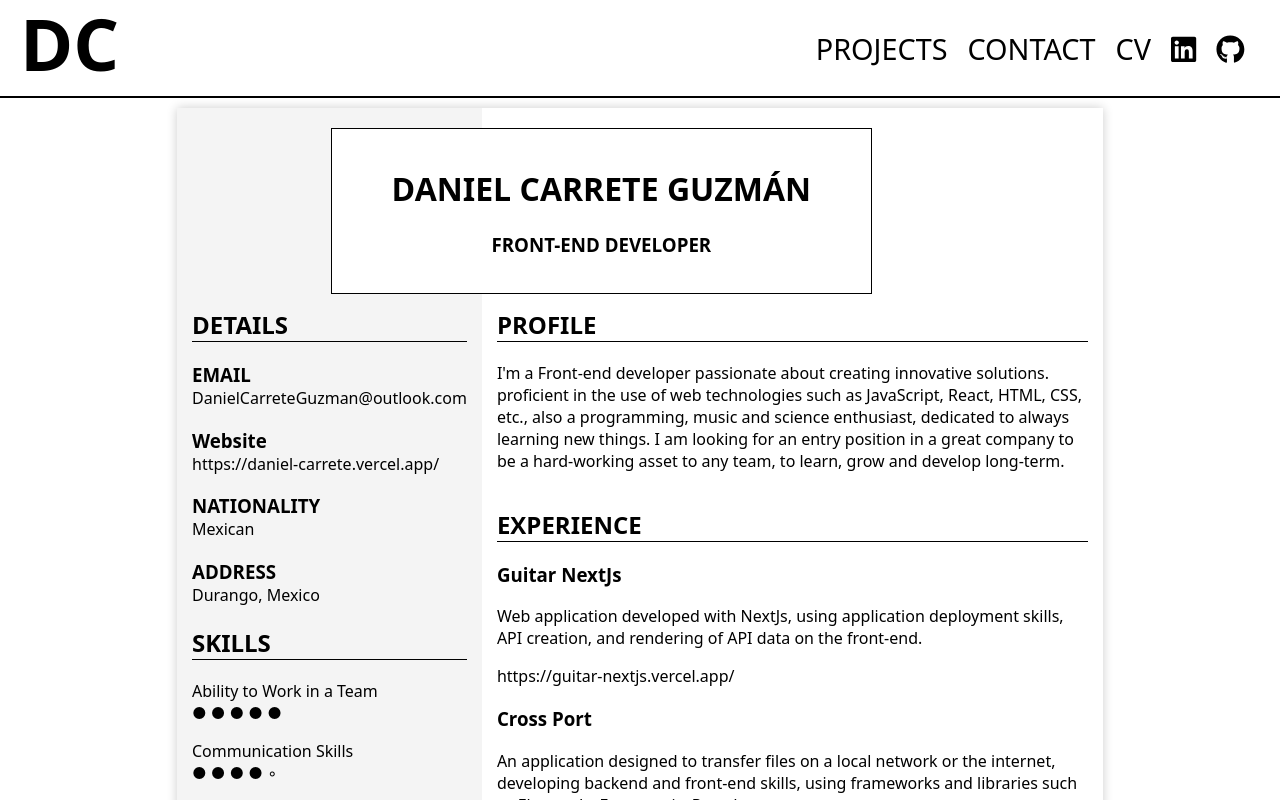
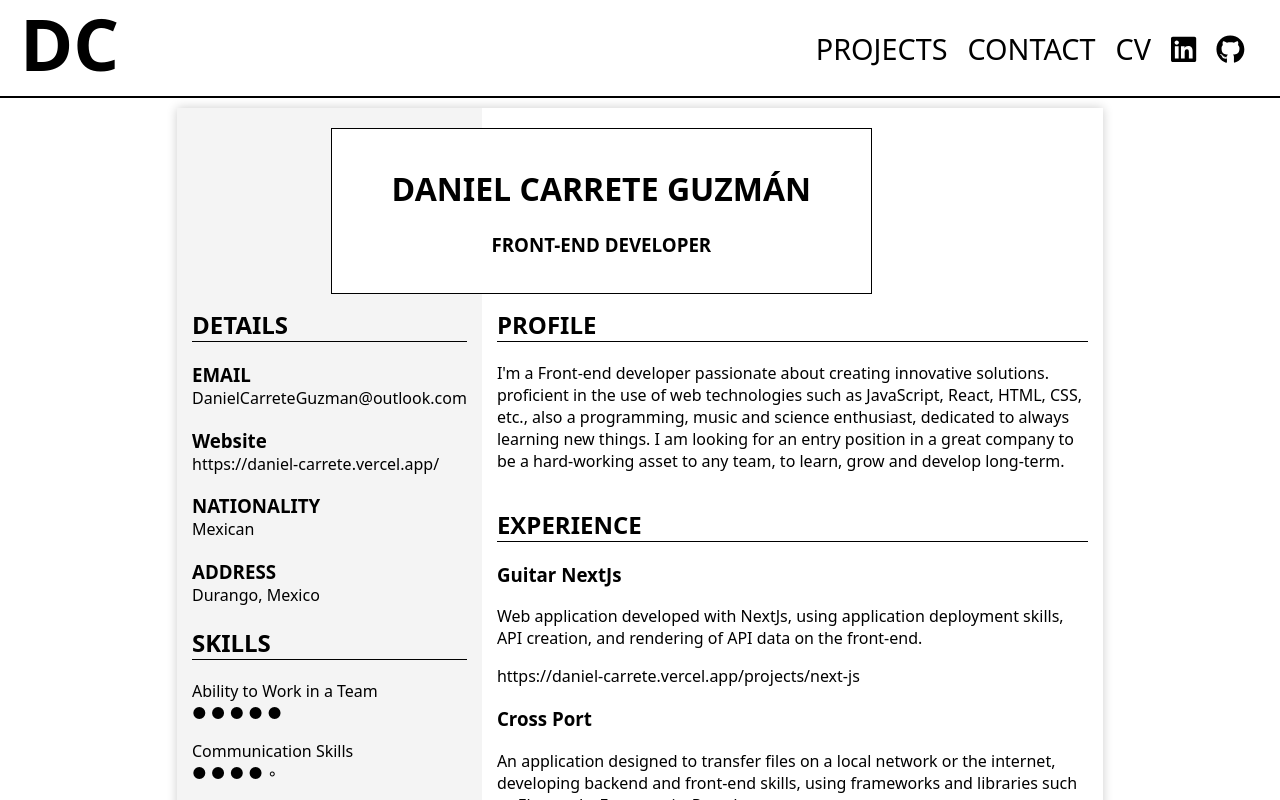
Before and after one commit to SL0W-HAND/Portfolio, a Next.js app: page /cv in a window 1280 px wide. Shown: the top 800 px of the page. Built offline with nearby package versions, Linux system fonts and the light colour scheme.

Commit message:
replace link in cv

```diff
--- a/pages/cv.js
+++ b/pages/cv.js
@@ -101,7 +101,7 @@ const cv = () => {
                     <div>
                         <h3>Guitar NextJs</h3>
                         <p>Web application developed with NextJs, using application deployment skills, API creation, and rendering of API data on the front-end.</p>
-                        <p>https://guitar-nextjs.vercel.app/</p>
+                        <p>https://daniel-carrete.vercel.app/projects/next-js</p>
                     </div>
                     <div>
                         <h3>Cross Port</h3>
```
